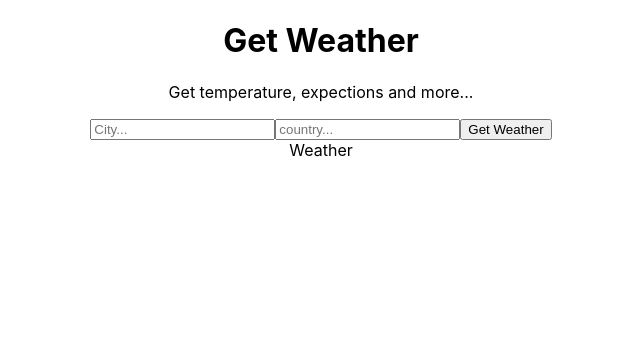
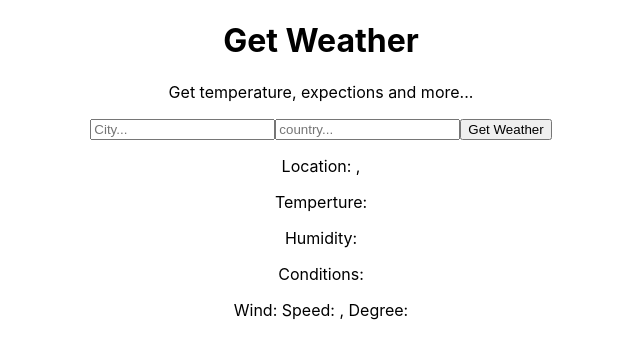
Before and after one commit to sarah27h/react-get-weather-app, a React (Create React App) app: page / in a window 1280 px wide. Shown: the top 358 px of the page, without its empty margins (319-959 px from the left). Built offline with nearby package versions, Linux system fonts and the light colour scheme; no server answers.

Commit message:
Feat: pass weather data as props to <Weather /> for a static inputs

```diff
--- a/src/App.js
+++ b/src/App.js
@@ -54,7 +54,14 @@ class App extends Component {
 
         <Titles />
         <Form />
-        <Weather />
+        <Weather
+          city={this.state.city}
+          country={this.state.country}
+          temperture={this.state.temperture}
+          humidity={this.state.humidity}
+          condition={this.state.condition}
+          wind={this.state.wind}
+        />
       </div>
     );
   }
--- a/src/components/Weather.js
+++ b/src/components/Weather.js
@@ -4,7 +4,13 @@ class Weather extends Component {
 
     render() {
         return(
-            <div>Weather</div>
+            <div>
+                <p>Location: {this.props.city}, {this.props.country}</p>
+                <p>Temperture: {this.props.temperture}</p>
+                <p>Humidity: {this.props.humidity}</p>
+                <p>Conditions: {this.props.condition}</p>
+                <p>Wind: Speed: {this.props.wind[0]}, Degree: {this.props.wind[1]}</p>
+            </div>
         );
     }
 }
```
